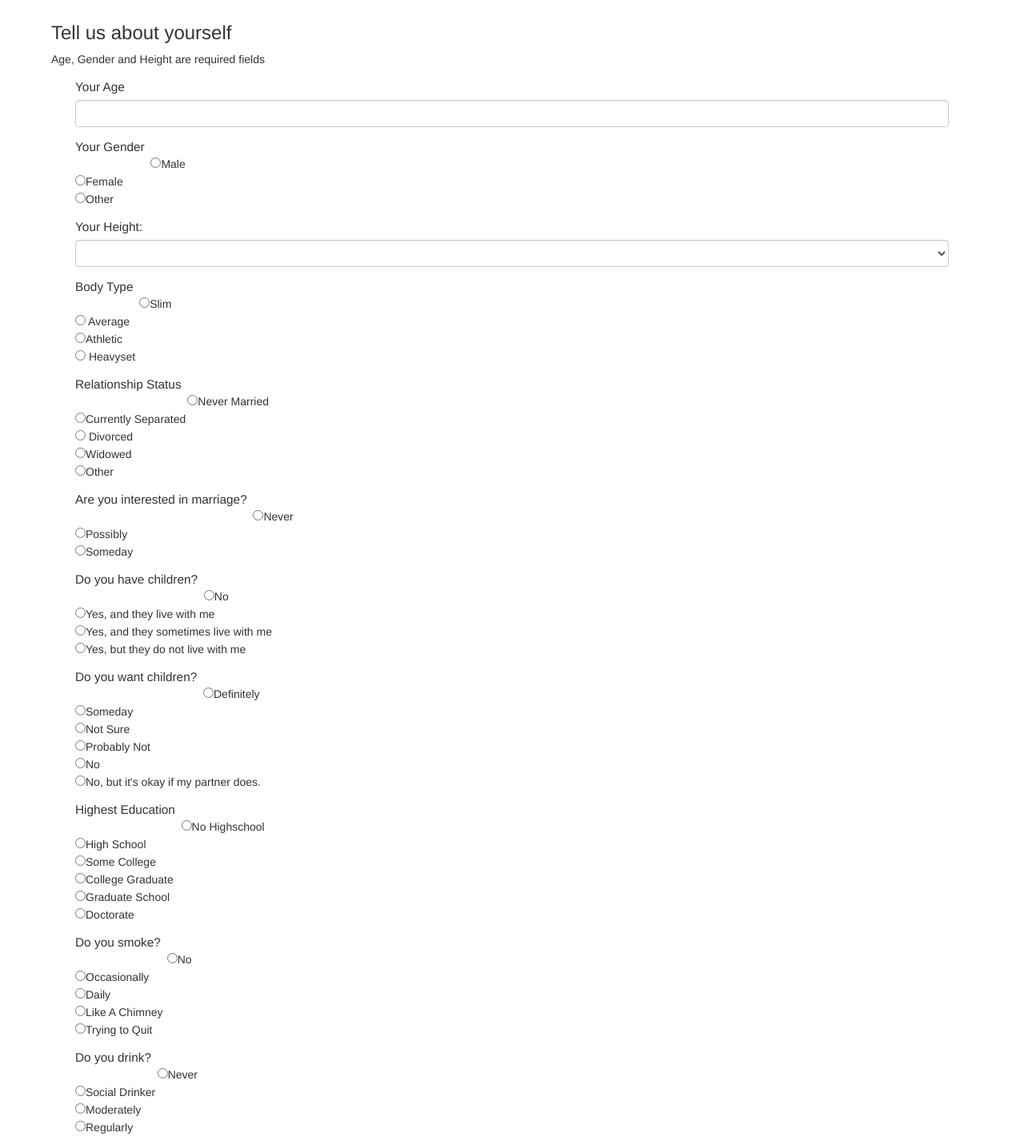
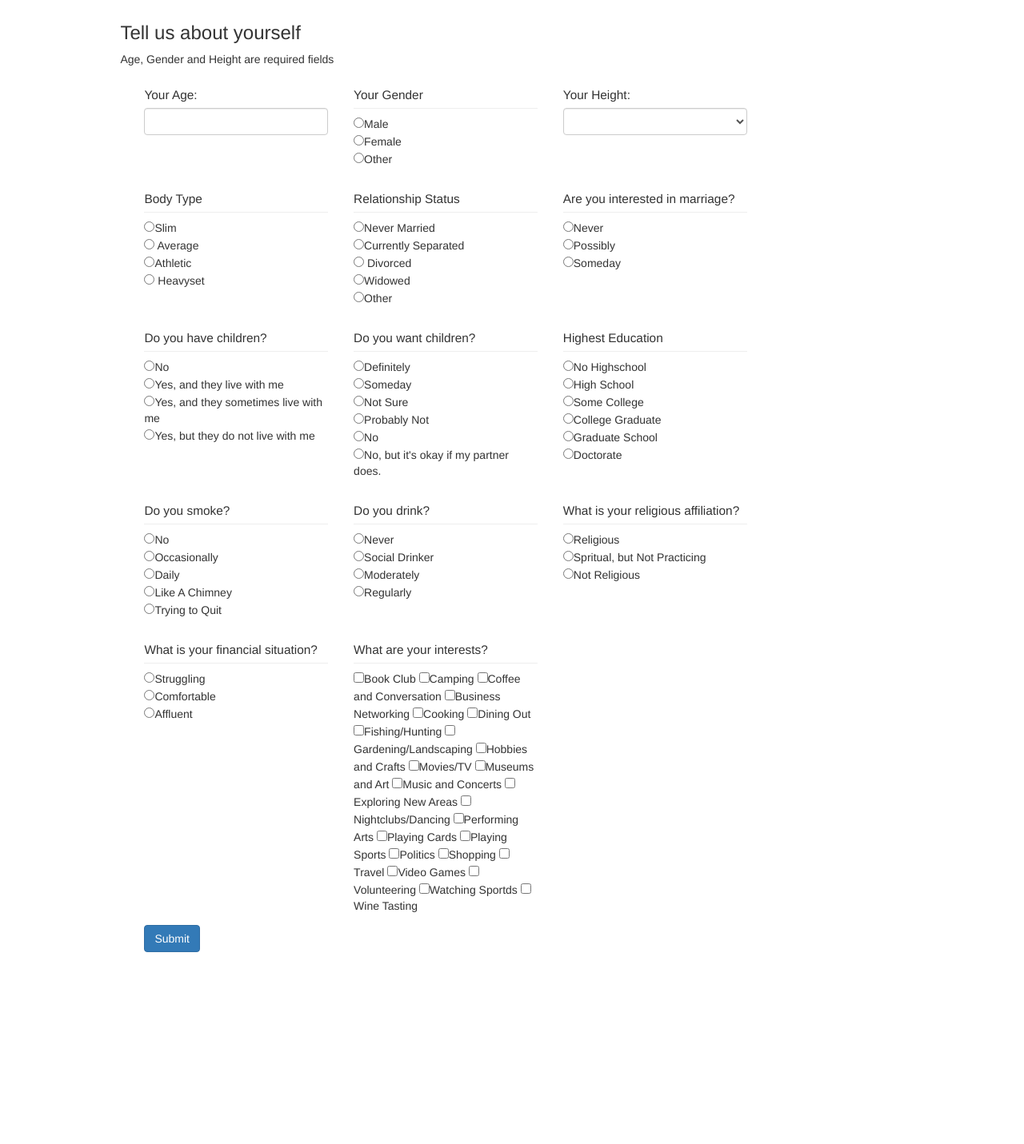
Before and after one commit to eddieverity/match, a Django app: page /survey in a window 1280 px wide. Shown: the top 1431 px of the page at 80% size. After the commit the page ends 1191 px from the top, so only its background shows below. Run offline with Django 3.2, Linux system fonts and the light colour scheme; parts of the project's set-up code (start-up, migrations or seed data) failed here and were passed over; some libraries are stand-ins or nearby versions.

Commit message:
added styling to initial survey

```diff
--- a/apps/match_dot_com/models.py
+++ b/apps/match_dot_com/models.py
@@ -75,7 +75,7 @@ class Seeking(models.Model):
 
 class Images(models.Model):
   user=models.OneToOneField(User, related_name='user_pics')
-  user_pic=models.FileField(upload_to='img', default='img/default.png')
+  user_pic=models.FileField(upload_to='img')
   created_at = models.DateTimeField(auto_now_add=True, blank=True, null=True)
   updated_at = models.DateTimeField(auto_now=True, blank=True, null=True)
 
--- a/apps/match_dot_com/static/match_dot_com/css/style.css
+++ b/apps/match_dot_com/static/match_dot_com/css/style.css
@@ -3,7 +3,7 @@
 	width: 90%;
 }
 #home{
-	width: 80%;
+	width: 85%;
 	margin: 0 auto;
 }
 .loginbox label{
@@ -40,7 +40,7 @@ h2{
 	border-radius: 5px;
 }
 #profile{
-	width: 80%;
+	width: 85%;
 	margin: 0 auto;
 }
 #profile form{
@@ -89,7 +89,7 @@ h2{
 }
 
 #editprofile{
-	width: 80%;
+	width: 85%;
 	margin: 0 auto;
 }
 #editprofile fieldset{
@@ -120,7 +120,7 @@ h2{
 	margin: 1em;
 }
 #seekingsurvey{
-	width: 80%;
+	width: 85%;
 	margin: 0 auto;
 }
 #seekingsurvey fieldset{
@@ -144,7 +144,38 @@ h2{
 #seekingsurvey input{
 	padding-top: 1em;
 }
-
+#inbox{
+	width: 85%;
+	margin: 0 auto;
+}
+#initialsurvey{
+	width: 85%;
+	margin: 0 auto;
+}
+#initialsurvey fieldset{
+	display: inline-block;
+	vertical-align: top;
+	margin-right: 2em;
+	width: 25%;
+}
+#initialsurvey label{
+	display: block;
+	float: none;
+}
+#initialsurvey hr{
+	margin: 0 0 .5em 0;
+}
+#initialsurvey button{
+	display: block;
+	margin-top: 1em;
+	margin-bottom: 1em;
+}
+#initialsurvey input{
+	padding-top: 1em;
+}
+#interests{
+	display: block;
+}
 /*LIGHTBOX*/
 
 .lightbox {
--- a/apps/match_dot_com/templates/match_dot_com/messenger.html
+++ b/apps/match_dot_com/templates/match_dot_com/messenger.html
@@ -26,6 +26,7 @@
     <body>
     <div id="wrapper">
         <div id="messenger">
+            <h1>&#9829;</h1>
             <div id="recent">
             {% if pastmessages %}
                 {% for message in pastmessages %}
--- a/apps/match_dot_com/templates/match_dot_com/survey.html
+++ b/apps/match_dot_com/templates/match_dot_com/survey.html
@@ -16,21 +16,22 @@
   </head>
   <body>
     <div id="wrapper">
+      <div id="initialsurvey">
       <h3>Tell us about yourself</h3>
       <p>Age, Gender and Height are required fields</p>
       <form action="{% url 'match:survey' %}" method="POST">
       {% csrf_token %}
-      <fieldset>
-        <label for="user_age">Your Age</label><br>
+      <fieldset class="form-group">
+        <label for="user_age">Your Age:</label>
         <input type="number" name="age" min="18" max="75" class="form-control">
       </fieldset>
-      <fieldset>
-        <label for="yourgender">Your Gender</label><br>
+      <fieldset class="form-group">
+        <label for="yourgender">Your Gender</label><hr>
         <input class="form-check-input" type="radio" name="user_gender" value="male">Male<br>
         <input class="form-check-input" type="radio" name="user_gender" value="female">Female<br>
         <input class="form-check-input" type="radio" name="user_gender" value="other">Other<br>
       </fieldset>
-      <fieldset>
+      <fieldset class="form-group">
 			<label for="valueA">Your Height:</label>
 			<select name="valueA" id="valueA" class="form-control">
 
@@ -79,36 +80,36 @@
 				</optgroup>
 			</select>
 		  </fieldset>
-      <fieldset>
-        <label for="user_bodytype">Body Type</label><br>
+      <fieldset class="form-group">
+        <label for="user_bodytype">Body Type</label><hr>
         <input type="radio" name="user_bodytype" value="0" class="form-check-input">Slim<br>
         <input type="radio" name="user_bodytype" value="1" class="form-check-input"> Average<br>
         <input type="radio" name="user_bodytype" value="2" class="form-check-input">Athletic<br>
         <input type="radio" name="user_bodytype" value="3" class="form-check-input"> Heavyset<br>
       </fieldset>
-      <fieldset>
-        <label for="user_status">Relationship Status</label><br>
+      <fieldset class="form-group">
+        <label for="user_status">Relationship Status</label><hr>
         <input type="radio" name="user_status" value="0" class="form-check-input">Never Married<br>
         <input type="radio" name="user_status" value="1" class="form-check-input">Currently Separated<br>
         <input type="radio" name="user_status" value="2" class="form-check-input"> Divorced<br>
         <input type="radio" name="user_status" value="3" class="form-check-input">Widowed<br>
         <input type="radio" name="user_status" value="4" class="form-check-input">Other<br>
       </fieldset>
-       <fieldset>
-        <label for="user_marriage">Are you interested in marriage?</label><br>
+       <fieldset class="form-group">
+        <label for="user_marriage">Are you interested in marriage?</label><hr>
         <input class="form-check-input" type="radio" name="user_marriage" value="0">Never<br>
         <input class="form-check-input" type="radio" name="user_marriage" value="1">Possibly<br>
         <input class="form-check-input" type="radio" name="user_marriage" value="2">Someday<br>
       </fieldset>
-      <fieldset>
-        <label for="user_currkids">Do you have children?</label><br>
+      <fieldset class="form-group">
+        <label for="user_currkids">Do you have children?</label><hr>
         <input class="form-check-input" type="radio" name="user_currkids" value="0">No<br>
         <input class="form-check-input" type="radio" name="user_currkids" value="3">Yes, and they live with me<br>
         <input class="form-check-input" type="radio" name="user_currkids" value="2">Yes, and they sometimes live with me<br>
         <input class="form-check-input" type="radio" name="user_currkids" value="1">Yes, but they do not live with me<br>
       </fieldset>
-      <fieldset>
-        <label for="user_futurekids">Do you want children?</label><br>
+      <fieldset class="form-group">
+        <label for="user_futurekids">Do you want children?</label><hr>
         <input class="form-check-input" type="radio" name="user_futurekids" value="5">Definitely<br>
         <input class="form-check-input" type="radio" name="user_futurekids" value="4">Someday<br>
         <input class="form-check-input" type="radio" name="user_futurekids" value="2">Not Sure<br>
@@ -116,8 +117,8 @@
         <input class="form-check-input" type="radio" name="user_futurekids" value="0">No<br>
         <input class="form-check-input" type="radio" name="user_futurekids" value="3">No, but it's okay if my partner does.<br>
       </fieldset>
-      <fieldset>
-        <label for="user_edu">Highest Education</label><br>
+      <fieldset class="form-group">
+        <label for="user_edu">Highest Education</label><hr>
         <input class="form-check-input" type="radio" name="user_edu" value="0">No Highschool<br>
         <input class="form-check-input" type="radio" name="user_edu" value="1">High School<br>
         <input class="form-check-input" type="radio" name="user_edu" value="2">Some College<br>
@@ -125,35 +126,35 @@
         <input class="form-check-input" type="radio" name="user_edu" value="4">Graduate School<br>
         <input class="form-check-input" type="radio" name="user_edu" value="5">Doctorate<br>
       </fieldset>
-      <fieldset>
-        <label for="user_smoke">Do you smoke?</label><br>
+      <fieldset class="form-group">
+        <label for="user_smoke">Do you smoke?</label><hr>
         <input class="form-check-input" type="radio" name="user_smoke" value="0">No<br>
         <input class="form-check-input" type="radio" name="user_smoke" value="2">Occasionally<br>
         <input class="form-check-input" type="radio" name="user_smoke" value="3">Daily<br>
         <input class="form-check-input" type="radio" name="user_smoke" value="4">Like A Chimney<br>
         <input class="form-check-input" type="radio" name="user_smoke" value="1">Trying to Quit<br>
       </fieldset>
-      <fieldset>
-        <label for="user_drink">Do you drink?</label><br>
+      <fieldset class="form-group">
+        <label for="user_drink">Do you drink?</label><hr>
         <input class="form-check-input" type="radio" name="user_drink" value="0">Never<br>
         <input class="form-check-input" type="radio" name="user_drink" value="1">Social Drinker<br>
         <input class="form-check-input" type="radio" name="user_drink" value="2">Moderately<br>
         <input class="form-check-input" type="radio" name="user_drink" value="3">Regularly<br>
       </fieldset>
-      <fieldset>
-        <label for="user_religion">What is your religious affiliation?</label><br>
+      <fieldset class="form-group">
+        <label for="user_religion">What is your religious affiliation?</label><hr>
         <input class="form-check-input" type="radio" name="user_religion" value="2">Religious<br>
         <input class="form-check-input" type="radio" name="user_religion" value="1">Spritual, but Not Practicing<br>
         <input class="form-check-input" type="radio" name="user_religion" value="0">Not Religious<br>
       </fieldset>
-      <fieldset>
-        <label for="user_salary">What is your financial situation?</label><br>
+      <fieldset class="form-group">
+        <label for="user_salary">What is your financial situation?</label><hr>
         <input class="form-check-input" type="radio" name="user_salary" value="0">Struggling<br>
         <input class="form-check-input" type="radio" name="user_salary" value="1">Comfortable<br>
         <input class="form-check-input" type="radio" name="user_salary" value="2">Affluent<br>
       </fieldset>
-      <fieldset>
-        <label for="user_interests">What are your interests?</label>
+      <fieldset class="interests">
+        <label for="user_interests">What are your interests?</label><hr>
         <input class="form-check-input" type="checkbox" name="user_interests" value="book-club">Book Club
         <input class="form-check-input" type="checkbox" name="user_interests" value="camping">Camping
         <input class="form-check-input" type="checkbox" name="user_interests" value="coffee">Coffee and Conversation
@@ -180,8 +181,8 @@
         <input class="form-check-input" type="checkbox" name="user_interests" value="Wine">Wine Tasting
       </fieldset>
       <button type="submit" class="btn btn-primary">Submit</button>
-    </form>
+      </form>
+      </div>
     </div>
   </body>
-
 </html>
--- a/apps/match_dot_com/templates/match_dot_com/user.html
+++ b/apps/match_dot_com/templates/match_dot_com/user.html
@@ -25,6 +25,10 @@
                         </div>
                         <a href="#_" class="lightbox" id="img1"><img src="/static/match_dot_com/img/{{ photo.user_pic }}"></a>
                         {% endfor %}
+                        {% else %}
+                        <div class="thumbnail">
+                            <img src="/static/match_dot_com/img/default.png"><br>
+                        </div>
                     {% endif %}
                     {% if user.id == request.session.id %}
                     <form action="{% url 'match:upload_pic' %}" method="POST" enctype="multipart/form-data">
--- a/apps/match_dot_com/views.py
+++ b/apps/match_dot_com/views.py
@@ -305,6 +305,7 @@ def register(request):
         zipcode=request.POST['zipcode'],
         password= pw_hash
         )
+      Images.objects.create(user=curr_user, user_pic="default.png")
       request.session['first_name']=request.POST['first_name']
       request.session['id']=curr_user.id
       return redirect ('match:survey')
```
Also changed, not shown: apps/match_dot_com/templates/match_dot_com/index.html (+9 -1 lines), apps/match_dot_com/templates/match_dot_com/messages.html (+9 -0 lines), apps/match_dot_com/static/match_dot_com/img/big-bob-jpg_lAZdyRS.jpg (added), apps/match_dot_com/static/match_dot_com/img/tina-belcher-with-a-space-or-two-jpg.jpg (added), apps/match_dot_com/static/match_dot_com/img/tina-belcher-with-a-space-or-two-jpg_oLOY8uw.jpg (added).
